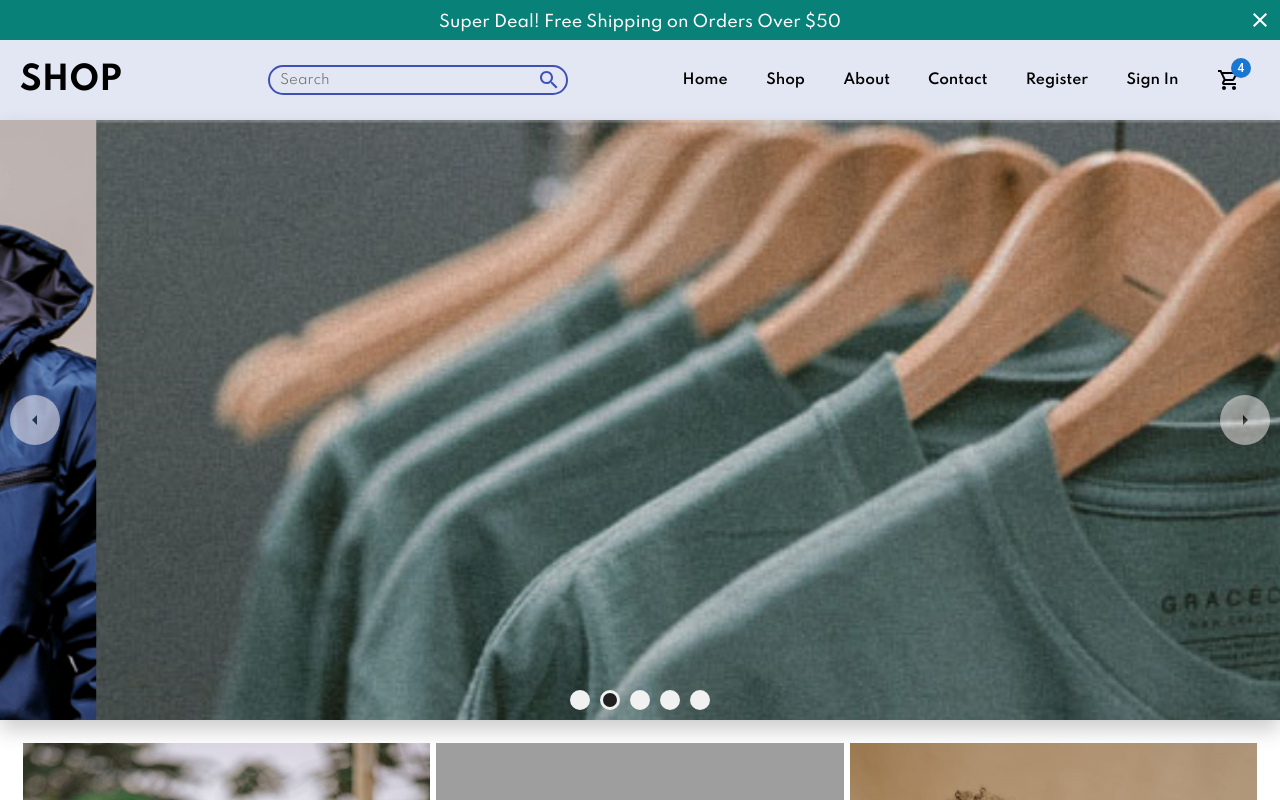
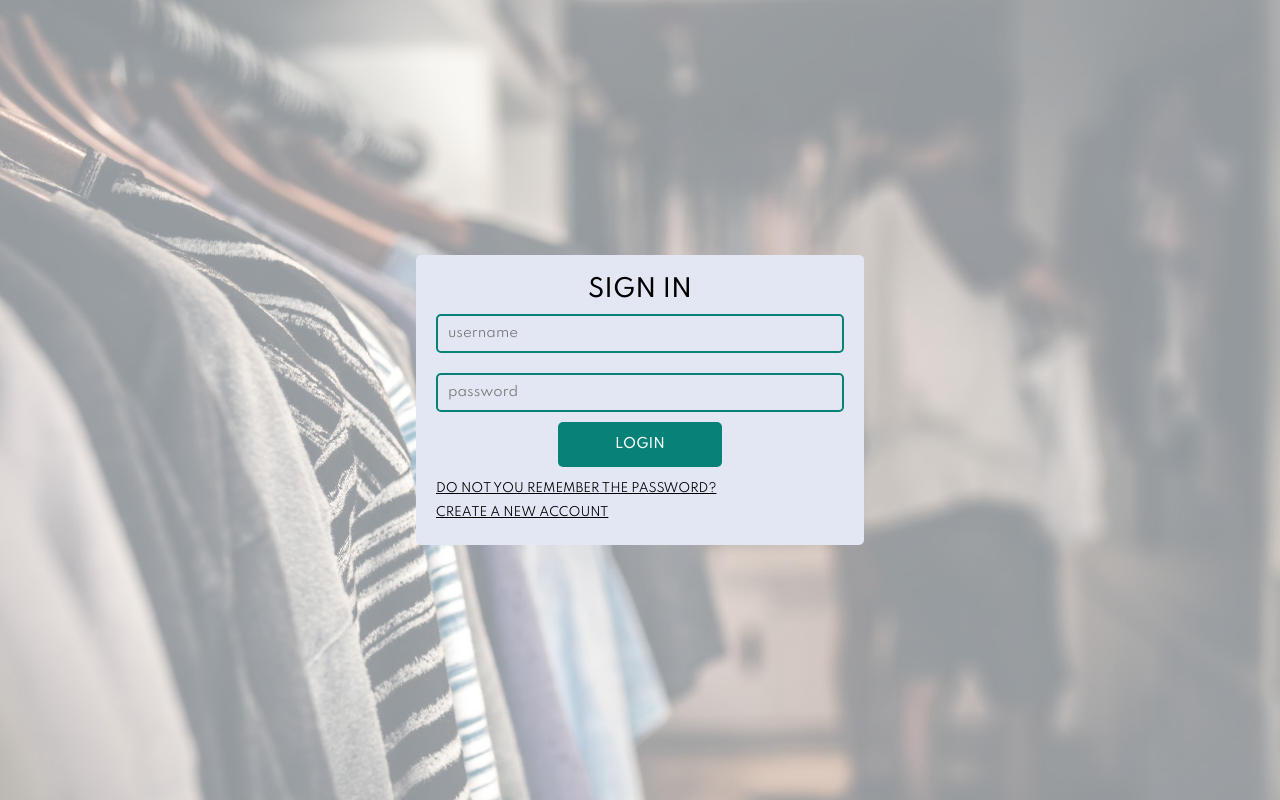
Before and after one commit to andrzejpudlik/shop, a React (Create React App) app: page /login in a window 1280 px wide. Shown: the top 800 px of the page. Built offline with nearby package versions, Linux system fonts and the light colour scheme; grey boxes are pictures that could not be loaded.

Commit message:
Creating a login page and adding routing to the application

```diff
--- a/src/App.js
+++ b/src/App.js
@@ -1,8 +1,22 @@
-import { HomePage } from './pages';
+import {
+  BrowserRouter as Router,
+  Navigate,
+  Route,
+  Routes } from 'react-router-dom'
+
+import {
+  HomePage,
+  Login
+} from './pages';
 
 const App = () => {
   return (
-    <HomePage />
+    <Router>
+      <Routes>
+        <Route path='/' element={<HomePage />} />
+        <Route path='/login' element={<Login />} />
+      </Routes>
+    </Router>
   )
 };
 
--- /dev/null
+++ b/src/pages/Login/Login.jsx
@@ -0,0 +1,99 @@
+import styled from 'styled-components';
+
+import login from '../../assets/images/login_register.jpeg';
+import { smallScreen, mobile } from '../../responsive';
+
+const Container = styled.div`
+  width: 100vw;
+  height: 100vh;
+  background: linear-gradient(
+      rgba(255, 255, 255, 0.5),
+      rgba(255, 255, 255, 0.5)
+    ),
+    url(${login});
+  background-size: cover;
+  display: flex;
+  align-items: center;
+  justify-content: center;
+`;
+
+const Wrapper = styled.div`
+  width: 35%;
+  padding: 20px;
+  background-color: #E3E6F3;
+  border-radius: 5px;
+  ${smallScreen({ width: '55%' })}
+  ${mobile({ width: '75%' })}
+`;
+
+const Title = styled.h1`
+  font-size: 24px;
+  font-weight: 500;
+  text-align: center;
+`;
+
+const Form = styled.form`
+  display: flex;
+  flex-direction: column;
+`;
+
+const Input = styled.input`
+  flex: 1;
+  min-width: 40%;
+  margin: 10px 0;
+  padding: 10px;
+  border: 2px solid #088178;
+  border-radius: 5px;
+  background-color: #E3E6F3;
+  &:focus {
+    outline: none;
+  }
+`;
+
+const Button = styled.button`
+  width: 40%;
+  margin: 0 auto;
+  border: none;
+  border-radius: 5px;
+  padding: 15px 20px;
+  font-weight: 500;
+  background-color: #088178;
+  color: white;
+  cursor: pointer;
+  margin-bottom: 10px;
+  &:hover {
+    font-weight: 800;
+  }
+  ${smallScreen({ padding: '10px 15px' })}
+  ${mobile({ padding: '10px 5px', width: '60%' })}
+`;
+
+const Link = styled.a`
+  margin: 5px 0px;
+  font-size: 12px;
+  text-decoration: underline;
+  cursor: pointer;
+  &:hover {
+    color: #088178;
+    font-weight: 800;
+  }
+`;
+
+const Login = () => {
+  return (
+    <Container>
+      <Wrapper>
+        <Title>SIGN IN</Title>
+        <Form>
+          <Input placeholder="username" />
+          <Input placeholder="password" />
+          <Button>LOGIN</Button>
+          <Link>DO NOT YOU REMEMBER THE PASSWORD?</Link>
+          <Link>CREATE A NEW ACCOUNT</Link>
+        </Form>
+      </Wrapper>
+    </Container>
+  );
+};
+
+export default Login;
--- a/src/pages/index.js
+++ b/src/pages/index.js
@@ -1,5 +1,7 @@
 import HomePage from './HomePage/HomePage'
+import Login from './Login/Login';
 
 export {
-  HomePage
+  HomePage,
+  Login
 };
```
Also changed, not shown: src/assets/images/login_register.jpeg (added), 1 other file (tests, documents, lock files or other folders).
